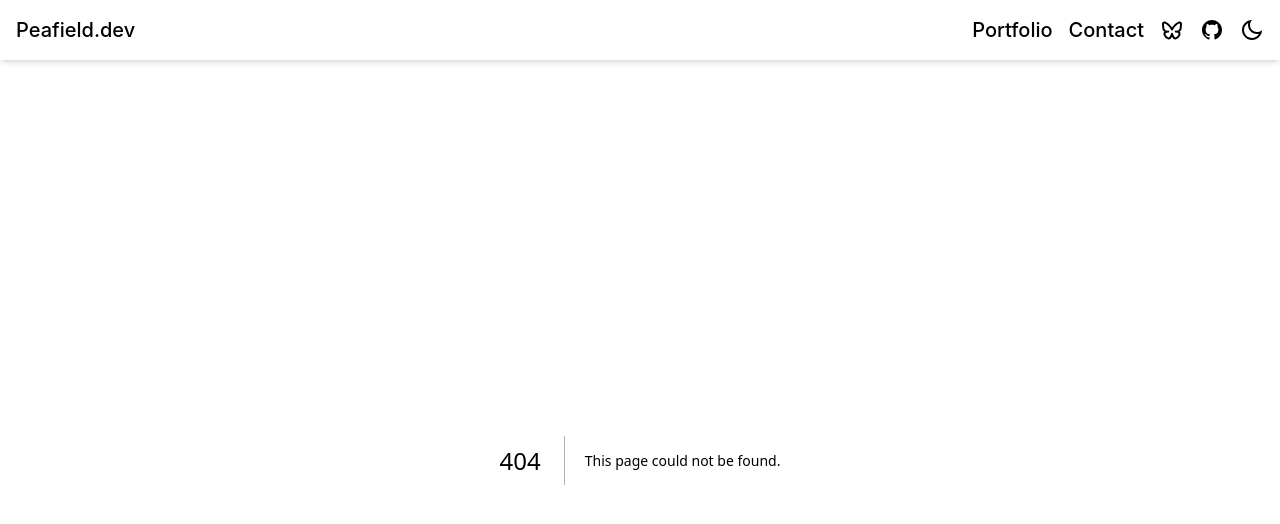
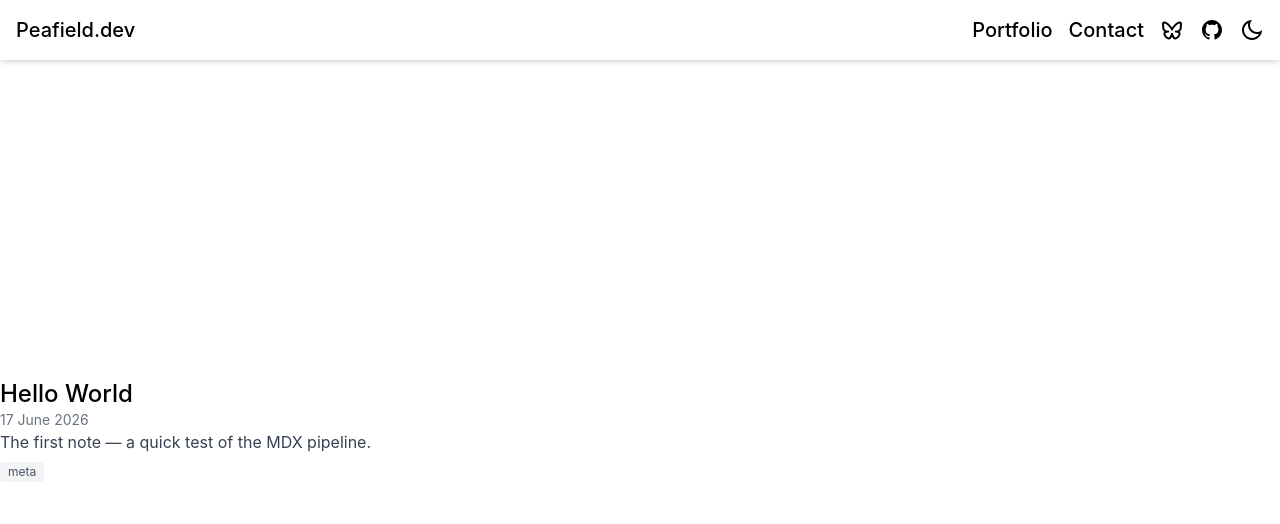
Before and after one commit to Peafield/peafield-dev, a Next.js app: page /notes in a window 1280 px wide. Before the commit this address had no page. Shown: the top 524 px of the page. Built offline with nearby package versions, Linux system fonts and the light colour scheme.

Commit message:
feat: add notes index page, revert layout to Container

```diff
--- a/src/app/notes/layout.tsx
+++ b/src/app/notes/layout.tsx
@@ -1,12 +1,10 @@
 import Container from "@/components/Container";
 import React from "react";
 
-export default function NotesLayout({children}: {children: React.ReactNode}) {
-    return (
-        <Container>
-            <div className="prose dark:prose-invert m-auto p-8 md:py-8 md:px-0">
-                {children}
-            </div>
-        </Container>
-    )
+export default function NotesLayout({
+  children,
+}: {
+  children: React.ReactNode;
+}) {
+  return <Container>{children}</Container>;
 }
--- /dev/null
+++ b/src/app/notes/page.tsx
@@ -0,0 +1,54 @@
+import Link from "next/link";
+import { getAllNotes } from "@/lib/notes";
+
+export const metadata = {
+  title: "Notes",
+  description: "Notes and writing.",
+};
+
+export default function NotesIndexPage() {
+  const notes = getAllNotes();
+
+  if (notes.length === 0) {
+    return (
+      <p className="font-openSans text-gray-600 dark:text-zinc-400">
+        No notes yet.
+      </p>
+    );
+  }
+
+  return (
+    <ul className="flex flex-col gap-8 py-8">
+      {notes.map((note) => (
+        <li key={note.slug}>
+          <Link
+            href={`/notes/${note.slug}`}
+            className="font-openSans text-2xl font-medium hover:text-hoverColor"
+          >
+            {note.title}
+          </Link>
+          <p className="text-sm text-gray-500 dark:text-zinc-400">
+            {note.date.toLocaleDateString("en-GB", {
+              year: "numeric",
+              month: "long",
+              day: "numeric",
+            })}
+          </p>
+          <p className="text-gray-700 dark:text-zinc-300">{note.summary}</p>
+          {note.tags.length > 0 && (
+            <ul className="mt-2 flex flex-wrap gap-2">
+              {note.tags.map((tag) => (
+                <li
+                  key={tag}
+                  className="rounded bg-gray-100 px-2 py-0.5 text-xs text-gray-600 dark:bg-zinc-800 dark:text-zinc-300"
+                >
+                  {tag}
+                </li>
+              ))}
+            </ul>
+          )}
+        </li>
+      ))}
+    </ul>
+  );
+}
```
